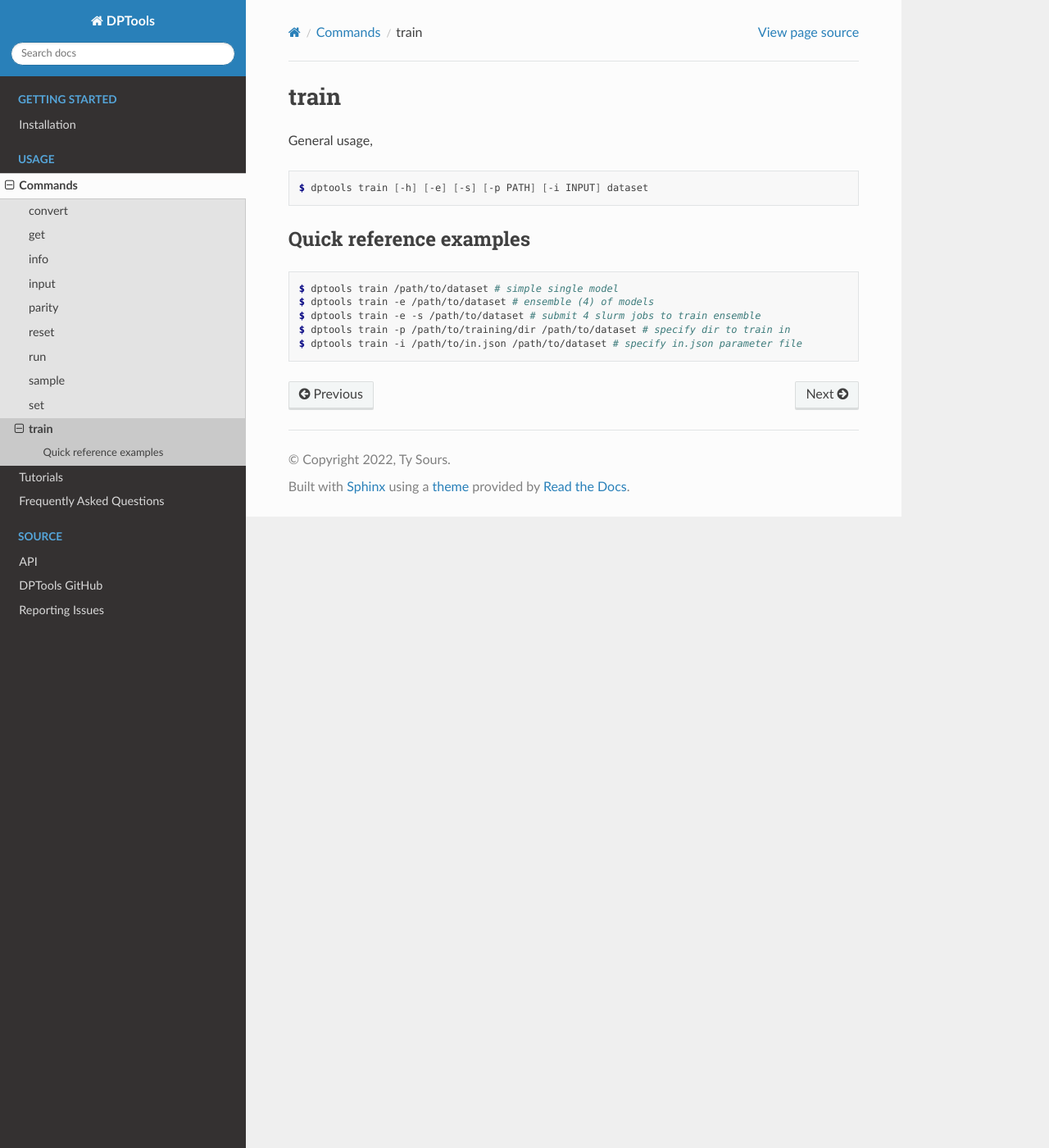
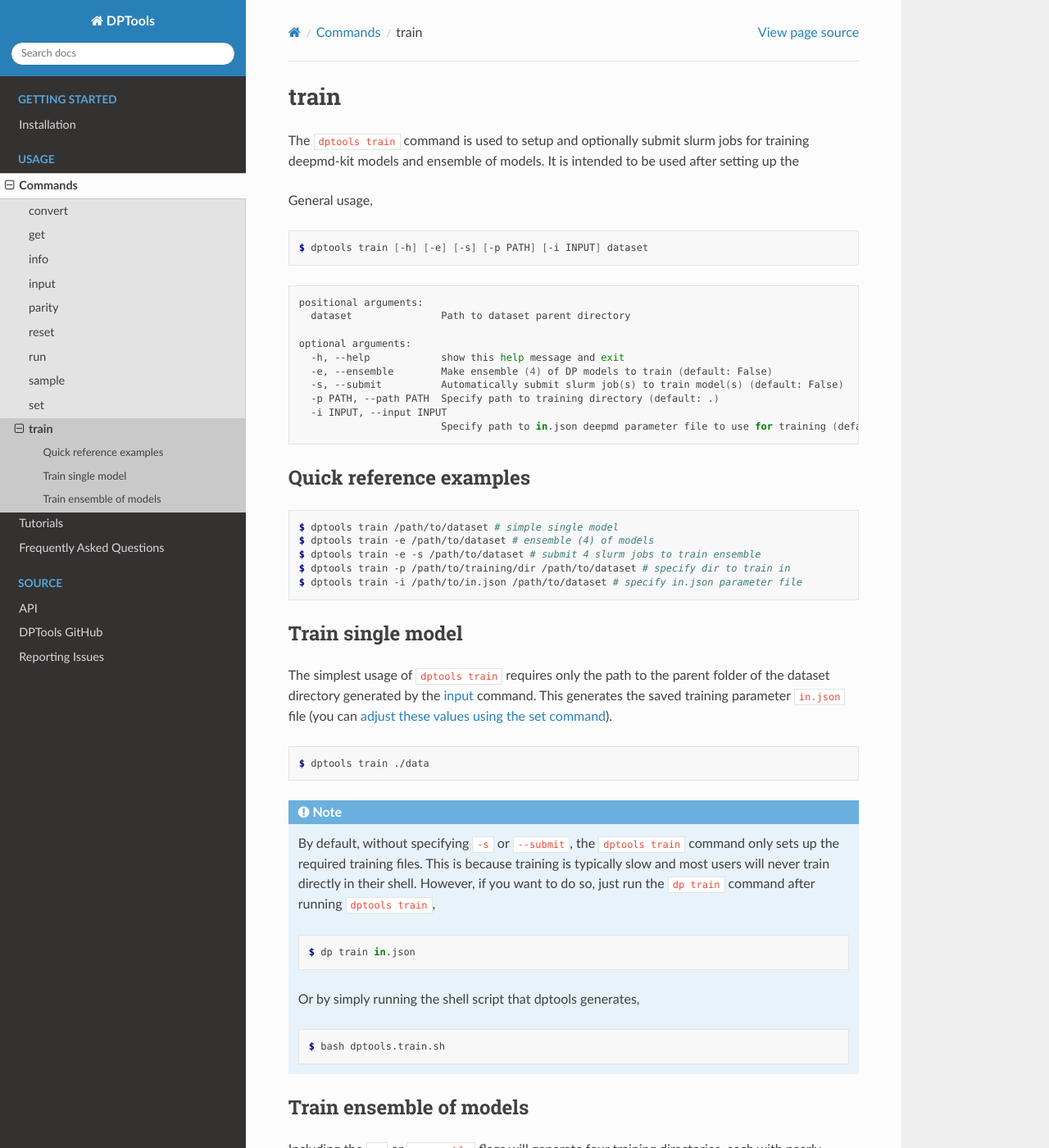
Before and after one commit to tysours/DPTools, a Sphinx documentation site: the page built from docs/source/commands/train.rst, in a window 1280 px wide and 1400 px high. Shown: the whole window at 82% size. Built offline with Sphinx 7.4.7 and the Read the Docs theme 2.0.0, drawn with Linux system fonts in a browser that asks for light colours; some of the changed text lies outside the part shown.

Commit message:
Add more usage details

```diff
--- a/docs/source/commands/train.rst
+++ b/docs/source/commands/train.rst
@@ -1,12 +1,29 @@
 =====
 train
 =====
+
+The ``dptools train`` command is used to setup and optionally submit slurm jobs for training
+deepmd-kit models and ensemble of models. It is intended to be used after setting up the
 
 General usage,
 
 .. code-block:: console
 
    $ dptools train [-h] [-e] [-s] [-p PATH] [-i INPUT] dataset
+
+.. code-block:: bash
+
+   positional arguments:
+     dataset               Path to dataset parent directory
+
+   optional arguments:
+     -h, --help            show this help message and exit
+     -e, --ensemble        Make ensemble (4) of DP models to train (default: False)
+     -s, --submit          Automatically submit slurm job(s) to train model(s) (default: False)
+     -p PATH, --path PATH  Specify path to training directory (default: .)
+     -i INPUT, --input INPUT
+                           Specify path to in.json deepmd parameter file to use for training (default: None)
+
 
 Quick reference examples
 ------------------------
@@ -18,3 +35,55 @@ Quick reference examples
    $ dptools train -e -s /path/to/dataset # submit 4 slurm jobs to train ensemble
    $ dptools train -p /path/to/training/dir /path/to/dataset # specify dir to train in
    $ dptools train -i /path/to/in.json /path/to/dataset # specify in.json parameter file
+
+
+Train single model
+------------------
+
+The simplest usage of ``dptools train`` requires only the path to the parent folder of the
+dataset directory generated by the :doc:`input` command. This generates the saved training
+parameter ``in.json`` file (you can :ref:`adjust these values using the set command<set_training>`).
+
+.. code-block:: console
+
+   $ dptools train ./data
+
+
+.. note::
+
+   By default, without specifying ``-s`` or ``--submit``, the ``dptools train`` command
+   only sets up the required training files. This is because training is typically slow
+   and most users will never train directly in their shell. However, if you want to do so,
+   just run the ``dp train`` command after running ``dptools train``,
+
+   .. code-block:: console
+
+      $ dp train in.json
+
+   Or by simply running the shell script that dptools generates,
+
+   .. code-block:: console
+
+      $ bash dptools.train.sh
+
+
+.. _train_ensemble:
+
+Train ensemble of models
+------------------------
+
+Including the ``-e`` or ``--ensemble`` flags will generate four training directories, each with
+nearly identical in.json training parameter files – the only difference being the seeds for
+initializing the model. The ensemble of models can be used to select new configurations for
+training by calculating the max standard deviation of force predicitons between the models.
+Configurations with large standard deviations (high uncertainty) typically belong to undersampled
+regions of phase space, and thus ideal for including in training. However, care should be taken
+when choosing the upper bound on acceptable standard deviations when selecting new configurations,
+as excessively high deviations could belong to unphysical configurations that are unlikely
+to converge with DFT. Users are highly encouraged to read
+`this paper <https://doi.org/10.1016/j.cpc.2020.107206>`_ for more details.
+
+
+.. code-block:: console
+
+   $ dptools train -e ./data
```
